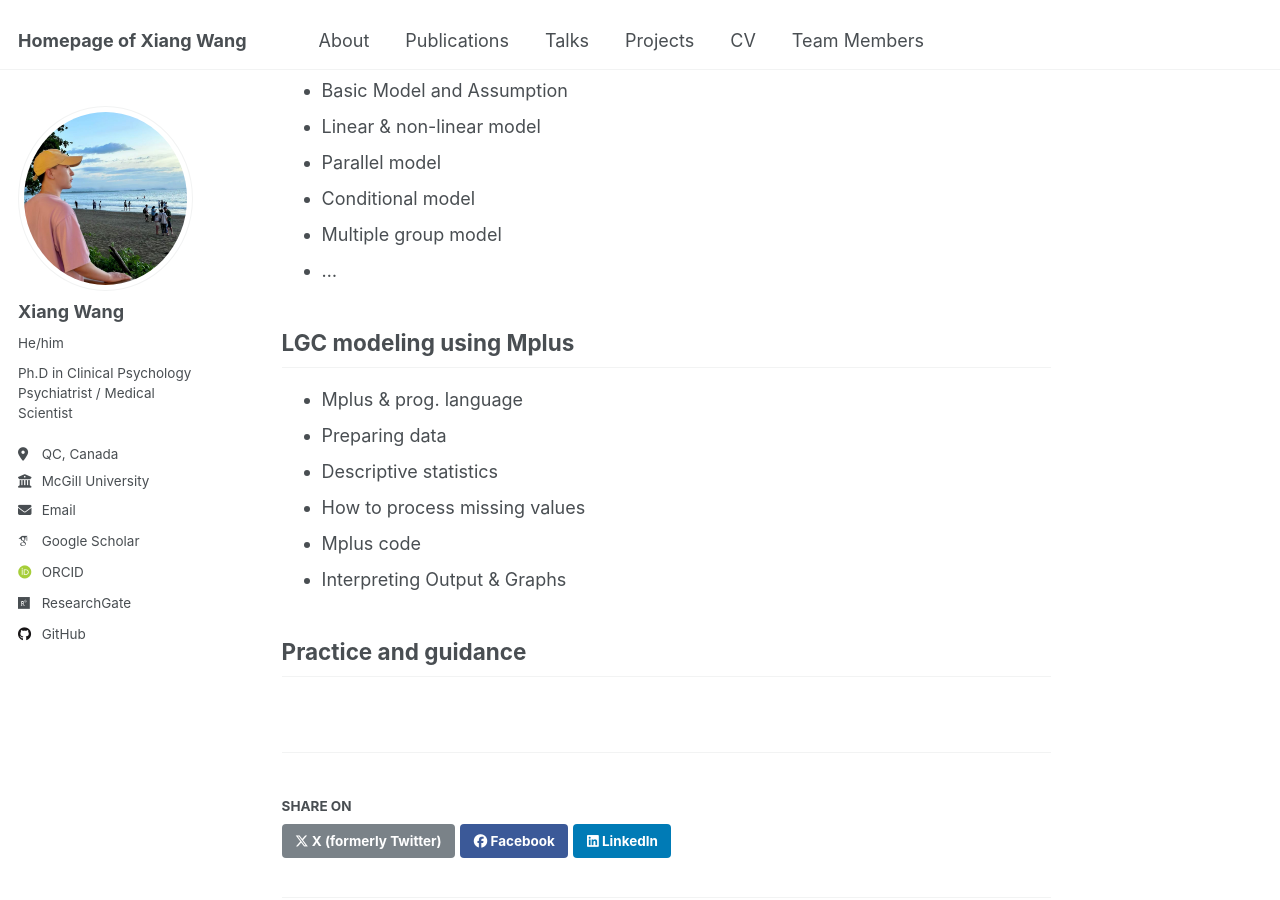
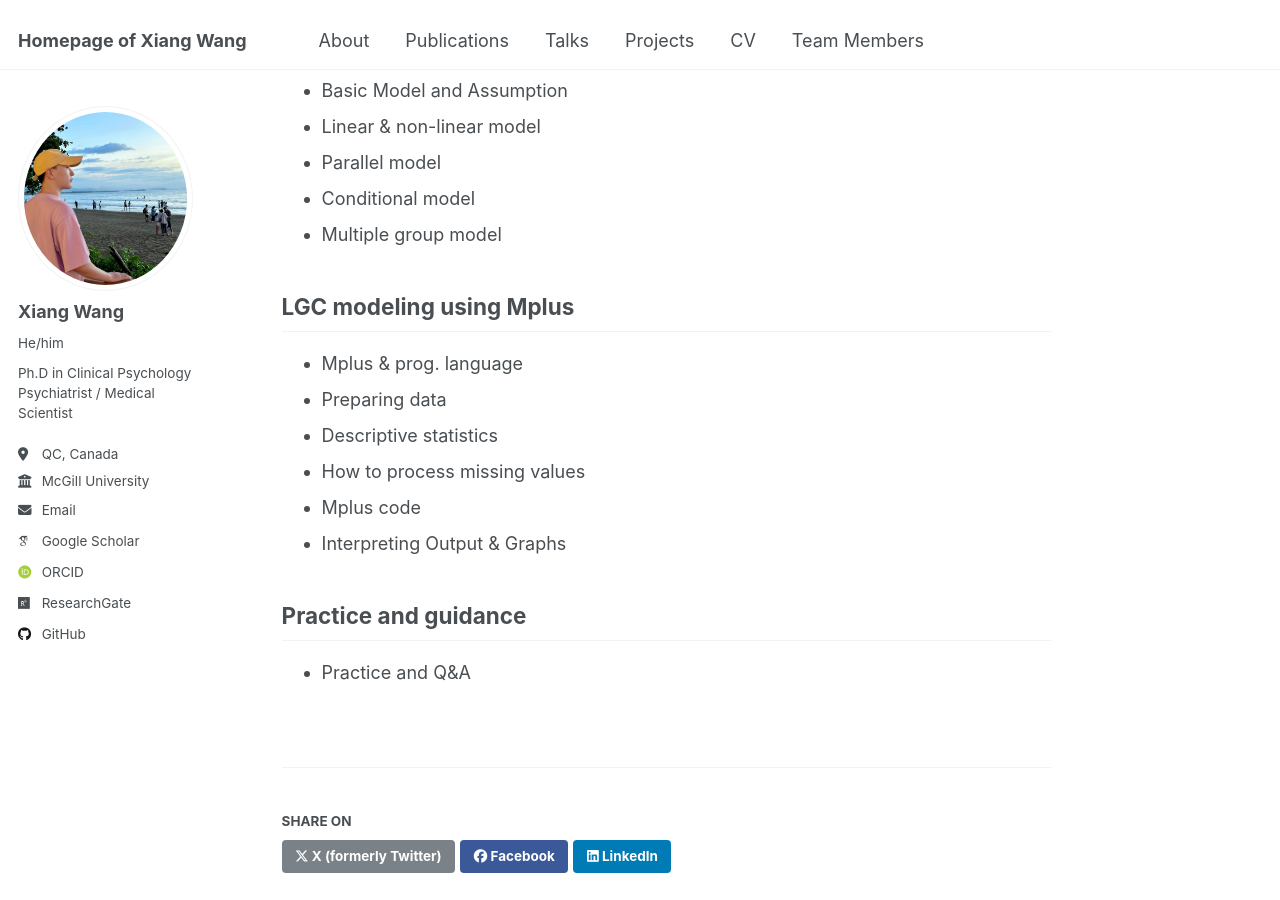
Before and after one commit to Xiang-Wangs/xiang-wangs.github.io, a Jekyll site: the page built from _teaching/2024-summer-GMMs.md, in a window 1280 px wide and 900 px high, scrolled down 573 px. Built offline with Jekyll 4.4.1, drawn with Linux system fonts in a browser that asks for light colours; some web fonts are replaced.

Commit message:
Update 2024-summer-GMMs.md

```diff
--- a/_teaching/2024-summer-GMMs.md
+++ b/_teaching/2024-summer-GMMs.md
@@ -22,7 +22,6 @@ This is a description of a teaching experience. You can use markdown like any ot
 * Parallel model
 * Conditional model
 * Multiple group model
-* ...
 
 ## LGC modeling using Mplus
 * Mplus & prog. language
@@ -33,3 +32,4 @@ This is a description of a teaching experience. You can use markdown like any ot
 * Interpreting Output & Graphs
 
 ## Practice and guidance
+* Practice and Q&A
```
